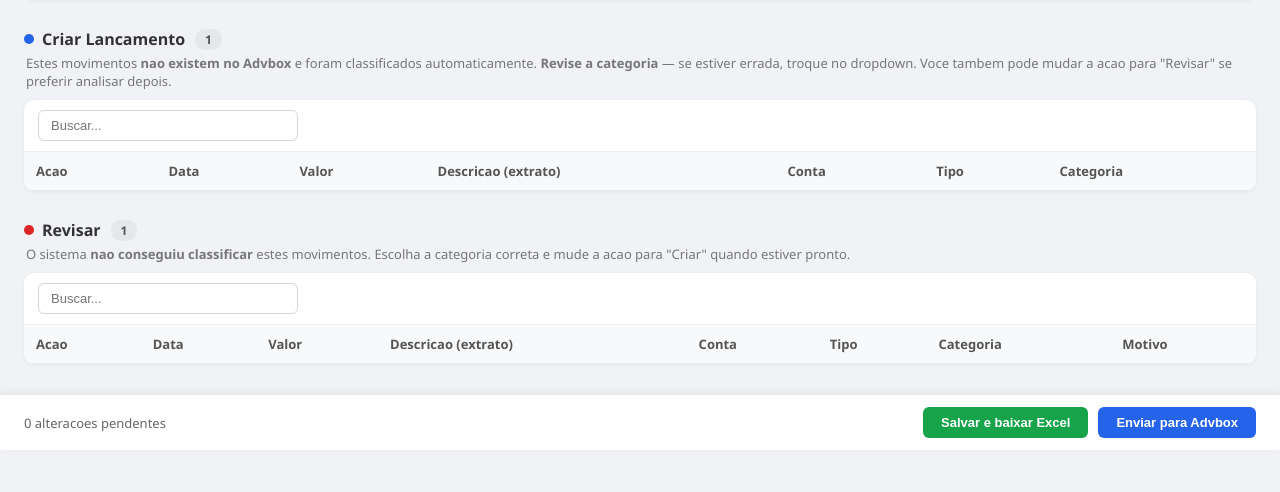
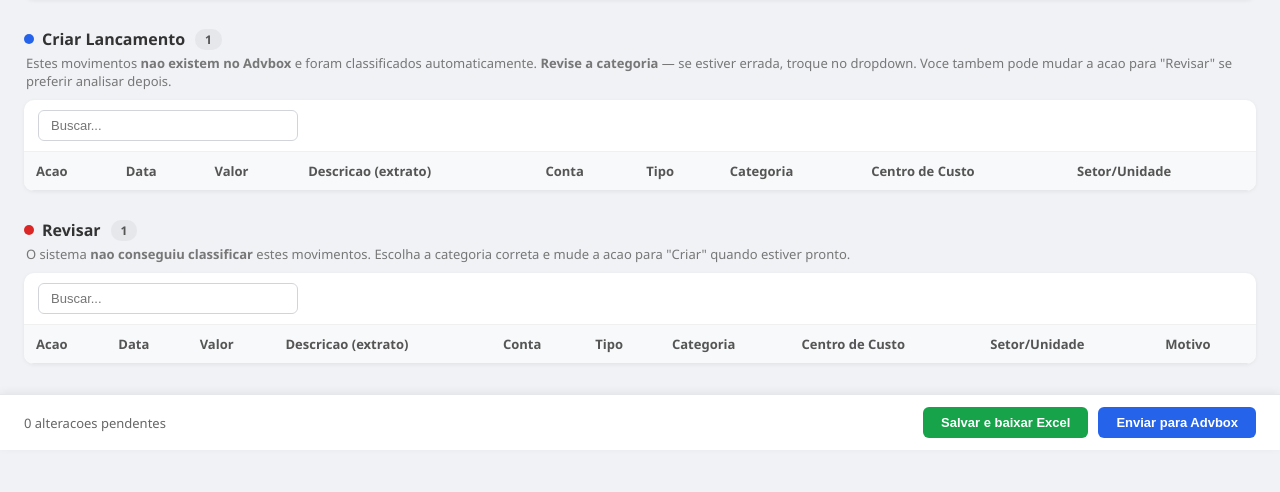
Before and after one commit to 09Uno/MAI---Francisco-Ferreira-dos-Santos, a Flask app: template templates/resultado.html in a window 1280 px wide. Shown: the part 350-842 px from the top of the page. Run offline with Flask 3, Linux system fonts and the light colour scheme; the template is opened without the code that fills it: most values are stand-ins (such as "Sample title", 1, 10 or a date in 2020); lists and menus that the app fills with data are empty.

Commit message:
Add Centro de Custo e Setor/Unidade ao conciliador
Campos editáveis nas seções Criar e Revisar, incluídos no Excel gerado.
Listas extraídas do Advbox do cliente (6 centros, 16 setores).

Co-Authored-By: Claude Opus 4.6 <noreply@anthropic.com>

```diff
--- a/app.py
+++ b/app.py
@@ -28,6 +28,19 @@ app.config["MAX_CONTENT_LENGTH"] = 50 * 1024 * 1024  # 50 MB
 
 # Lista de categorias disponíveis (extraídas das regras)
 CATEGORIAS = sorted({cat for _, _, cat in engine._RULES})
+
+CENTROS_CUSTO = [
+    "ADMINISTRATIVO", "CESSÃO DE CRÉDITO", "CIVEL",
+    "PREVIDENCIARIO", "REPASSE", "TRABALHISTA",
+]
+
+SETORES = [
+    "ADMINISTRATIVO", "ADMINISTRATIVO - TATUAPÉ", "CESSÃO DE CRÉDITO",
+    "CIVEL", "COMERCIAL", "CONTROLADORIA JURÍDICA", "DIRETORIA",
+    "DOCUMENTOS", "FINANCEIRO", "LIMPEZA", "MARKETING",
+    "PREVIDENCIARIO", "RECEPÇÃO", "RECURSOS HUMANOS", "REPASSE",
+    "TRABALHISTA",
+]
 
 
 def _limpar_uploads_antigos():
@@ -136,6 +149,8 @@ def conciliar():
             "conta": mov.conta,
             "tipo": mov.tipo,
             "categoria": l.get("categoria", ""),
+            "centro_custo": l.get("centro_custo", ""),
+            "setor": l.get("setor", ""),
             "descricao_advbox": l.get("descricao", ""),
             "pessoa": l.get("pessoa", ""),
             "registro_interno": False,
@@ -152,6 +167,8 @@ def conciliar():
             "conta": l.conta,
             "tipo": l.tipo,
             "categoria": l.categoria,
+            "centro_custo": l.centro_custo,
+            "setor": l.setor,
             "descricao_advbox": "",
             "pessoa": l.pessoa,
             "registro_interno": l.registro_interno,
@@ -168,6 +185,8 @@ def conciliar():
             "conta": mov.conta,
             "tipo": mov.tipo,
             "categoria": cat or "",
+            "centro_custo": "",
+            "setor": "",
             "descricao_advbox": "",
             "pessoa": "",
             "registro_interno": False,
@@ -189,6 +208,8 @@ def conciliar():
     return render_template("resultado.html",
                            itens=itens,
                            categorias=CATEGORIAS,
+                           centros_custo=CENTROS_CUSTO,
+                           setores=SETORES,
                            total_extrato=len(extrato),
                            total_baixas=len(baixas),
                            total_novos=len(novos),
@@ -376,23 +397,27 @@ def _gerar_excel(run_dir, run_id, itens):
     # Criar
     ws = wb.create_sheet("CRIAR LANÇAMENTO")
     ws.sheet_properties.tabColor = _AZUL
-    cols_c = ["Conta", "Tipo", "Categoria", "Descrição", "Valor",
-              "Data", "Pessoa", "Registro interno"]
+    cols_c = ["Conta", "Tipo", "Categoria", "Centro de Custo", "Setor/Unidade",
+              "Descrição", "Valor", "Data", "Pessoa", "Registro interno"]
     ws.append(cols_c)
     for i in criar:
-        ws.append([i["conta"], i["tipo"], i["categoria"], i["descricao"],
-                   i["valor"], i["data"], i["pessoa"],
+        ws.append([i["conta"], i["tipo"], i["categoria"],
+                   i.get("centro_custo", ""), i.get("setor", ""),
+                   i["descricao"], i["valor"], i["data"], i["pessoa"],
                    "Sim" if i.get("registro_interno") else ""])
     estilo_header(ws, len(cols_c))
 
     # Revisar
     ws = wb.create_sheet("REVISAR")
     ws.sheet_properties.tabColor = "C00000"
-    cols_r = ["Data", "Valor", "Descrição", "Conta", "Tipo", "Sugestão", "Observação"]
+    cols_r = ["Data", "Valor", "Descrição", "Conta", "Tipo", "Sugestão",
+              "Centro de Custo", "Setor/Unidade", "Observação"]
     ws.append(cols_r)
     for i in revisar:
         ws.append([i["data"], i["valor"], i["descricao"], i["conta"],
-                   i["tipo"], i["categoria"], i["revisar_nota"]])
+                   i["tipo"], i["categoria"],
+                   i.get("centro_custo", ""), i.get("setor", ""),
+                   i["revisar_nota"]])
     estilo_header(ws, len(cols_r))
 
     # Estilo de corpo
--- a/index.py
+++ b/index.py
@@ -26,6 +26,15 @@ Como usar:
 import re
 import unicodedata
 from dataclasses import dataclass
+
+# Patch openpyxl para tolerar xlsx do Advbox com margens inválidas (string vazia ao invés de float)
+import openpyxl.descriptors.base as _desc
+_orig_convert = _desc._convert
+def _safe_convert(expected_type, value):
+    if expected_type is float and (value is None or (isinstance(value, str) and value.strip() == "")):
+        return 0.0
+    return _orig_convert(expected_type, value)
+_desc._convert = _safe_convert
 from datetime import datetime
 from typing import Optional
 
@@ -149,6 +158,7 @@ class Lancamento:
     vencimento: datetime; pagamento: Optional[datetime] = None
     pessoa: str = ""; processo: str = ""; registro_interno: bool = False
     origem: str = ""; revisar: str = ""
+    centro_custo: str = ""; setor: str = ""
 
 
 # -------------------------------------------------------------- DESDOBRAMENTO --
@@ -157,16 +167,17 @@ def desdobrar(mov: MovExtrato, categoria: str, perc: float = PERC_HONORARIOS_PAD
     hon = round(V * perc, 2)
     repasse = round(V - hon, 2)
     cat_hon = "1. HONORÁRIOS FINAIS" if categoria == "1. ALVARÁS" else categoria
-    base = dict(conta=mov.conta, vencimento=mov.data, pagamento=mov.data,
-                origem=f"desdobramento:{mov.descricao[:40]}")
+    _o = f"desdobramento:{mov.descricao[:40]}"
     return [
-        Lancamento(tipo="RECEITA", categoria=categoria, valor=V,
-                   descricao="Valor identificado", registro_interno=True,
-                   revisar="confirmar % de honorários e custas", **base),
-        Lancamento(tipo="RECEITA", categoria=cat_hon, valor=hon,
-                   descricao=f"{int(perc*100)}% honorários", **base),
-        Lancamento(tipo="DESPESA", categoria="0. REPASSE DE CLIENTE", valor=repasse,
-                   descricao="Repasse crédito de cliente", registro_interno=True, **base),
+        Lancamento(conta=mov.conta, tipo="RECEITA", categoria=categoria, valor=V,
+                   descricao="Valor identificado", vencimento=mov.data, pagamento=mov.data,
+                   registro_interno=True, revisar="confirmar % de honorários e custas", origem=_o),
+        Lancamento(conta=mov.conta, tipo="RECEITA", categoria=cat_hon, valor=hon,
+                   descricao=f"{int(perc*100)}% honorários", vencimento=mov.data,
+                   pagamento=mov.data, origem=_o),
+        Lancamento(conta=mov.conta, tipo="DESPESA", categoria="0. REPASSE DE CLIENTE", valor=repasse,
+                   descricao="Repasse crédito de cliente", vencimento=mov.data,
+                   pagamento=mov.data, registro_interno=True, origem=_o),
     ]
 
 
--- a/templates/resultado.html
+++ b/templates/resultado.html
@@ -526,6 +526,8 @@
                             <th>Conta</th>
                             <th>Tipo</th>
                             <th>Categoria</th>
+                            <th>Centro de Custo</th>
+                            <th>Setor/Unidade</th>
                         </tr>
                     </thead>
                     <tbody>
@@ -546,6 +548,22 @@
                                 <select class="cat-select" data-field="categoria">
                                     {% for cat in categorias %}
                                     <option value="{{ cat }}" {% if cat == it.categoria %}selected{% endif %}>{{ cat }}</option>
+                                    {% endfor %}
+                                </select>
+                            </td>
+                            <td>
+                                <select class="cat-select" data-field="centro_custo">
+                                    <option value="">--</option>
+                                    {% for cc in centros_custo %}
+                                    <option value="{{ cc }}" {% if cc == it.centro_custo %}selected{% endif %}>{{ cc }}</option>
+                                    {% endfor %}
+                                </select>
+                            </td>
+                            <td>
+                                <select class="cat-select" data-field="setor">
+                                    <option value="">--</option>
+                                    {% for s in setores %}
+                                    <option value="{{ s }}" {% if s == it.setor %}selected{% endif %}>{{ s }}</option>
                                     {% endfor %}
                                 </select>
                             </td>
@@ -584,6 +602,8 @@
                             <th>Conta</th>
                             <th>Tipo</th>
                             <th>Categoria</th>
+                            <th>Centro de Custo</th>
+                            <th>Setor/Unidade</th>
                             <th>Motivo</th>
                         </tr>
                     </thead>
@@ -606,6 +626,22 @@
                                     <option value="">-- selecione --</option>
                                     {% for cat in categorias %}
                                     <option value="{{ cat }}" {% if cat == it.categoria %}selected{% endif %}>{{ cat }}</option>
+                                    {% endfor %}
+                                </select>
+                            </td>
+                            <td>
+                                <select class="cat-select" data-field="centro_custo">
+                                    <option value="">--</option>
+                                    {% for cc in centros_custo %}
+                                    <option value="{{ cc }}" {% if cc == it.centro_custo %}selected{% endif %}>{{ cc }}</option>
+                                    {% endfor %}
+                                </select>
+                            </td>
+                            <td>
+                                <select class="cat-select" data-field="setor">
+                                    <option value="">--</option>
+                                    {% for s in setores %}
+                                    <option value="{{ s }}" {% if s == it.setor %}selected{% endif %}>{{ s }}</option>
                                     {% endfor %}
                                 </select>
                             </td>
```
